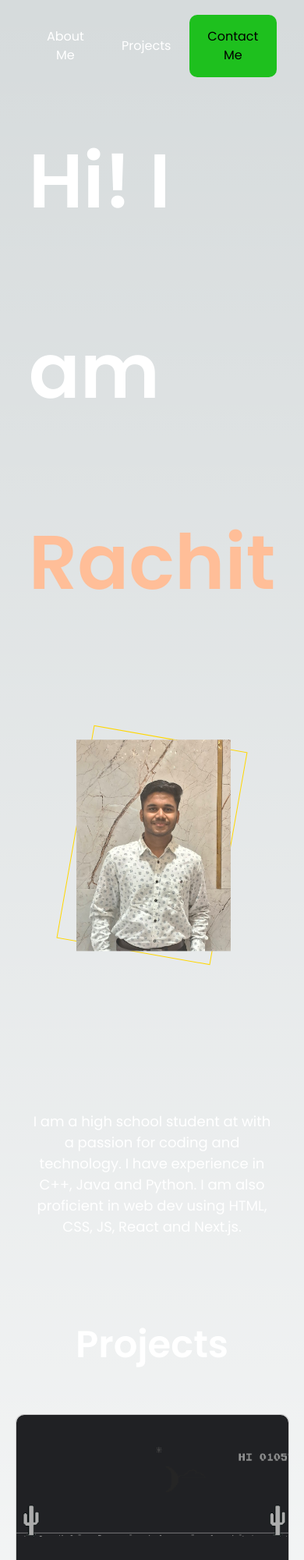
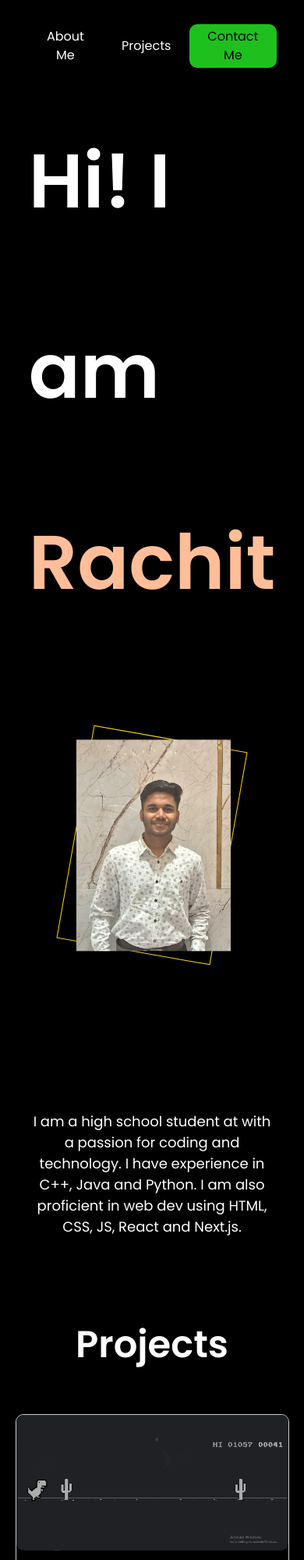
Before and after one commit to rachit1905/personal-website, a Next.js app: page / in a window 390 px wide. Shown: the top 2000 px of the page at 78% size. Built offline with nearby package versions, Linux system fonts and the light colour scheme.

Commit message:
Styling Improvements

```diff
--- a/app/globals.css
+++ b/app/globals.css
@@ -2,19 +2,19 @@
 @tailwind components;
 @tailwind utilities;
 
-:root {
+/* :root {
   --foreground-rgb: 0, 0, 0;
   --background-start-rgb: 214, 219, 220;
   --background-end-rgb: 255, 255, 255;
 }
 
-@media (prefers-color-scheme: dark) {
+@media (prefers-color-scheme: dark) { */
   :root {
     --foreground-rgb: 255, 255, 255;
     --background-start-rgb: 0, 0, 0;
     --background-end-rgb: 0, 0, 0;
   }
-}
+/* } */
 
 body {
   color: rgb(255,255,255);
--- a/app/styles/header.module.css
+++ b/app/styles/header.module.css
@@ -3,6 +3,11 @@
     border-radius: 10px;
     padding: 1rem;
     color: black;
+}
+@media screen and (max-width:420px){
+    .contact{
+        padding: 0.25rem 1rem;
+    }
 }
 
 .header {
--- a/app/styles/projects.module.css
+++ b/app/styles/projects.module.css
@@ -59,11 +59,10 @@
     /* width: 100%;     */
     /* height: 200px; */
     max-height: 50%;
-    flex-grow: 0.7;
     width: auto;
     object-fit: cover;
     border-radius: 10px;
-    aspect-ratio: 1366/661;
+    /* aspect-ratio: 1366/661; */
     position: relative;
     z-index: 2;
 }
```
